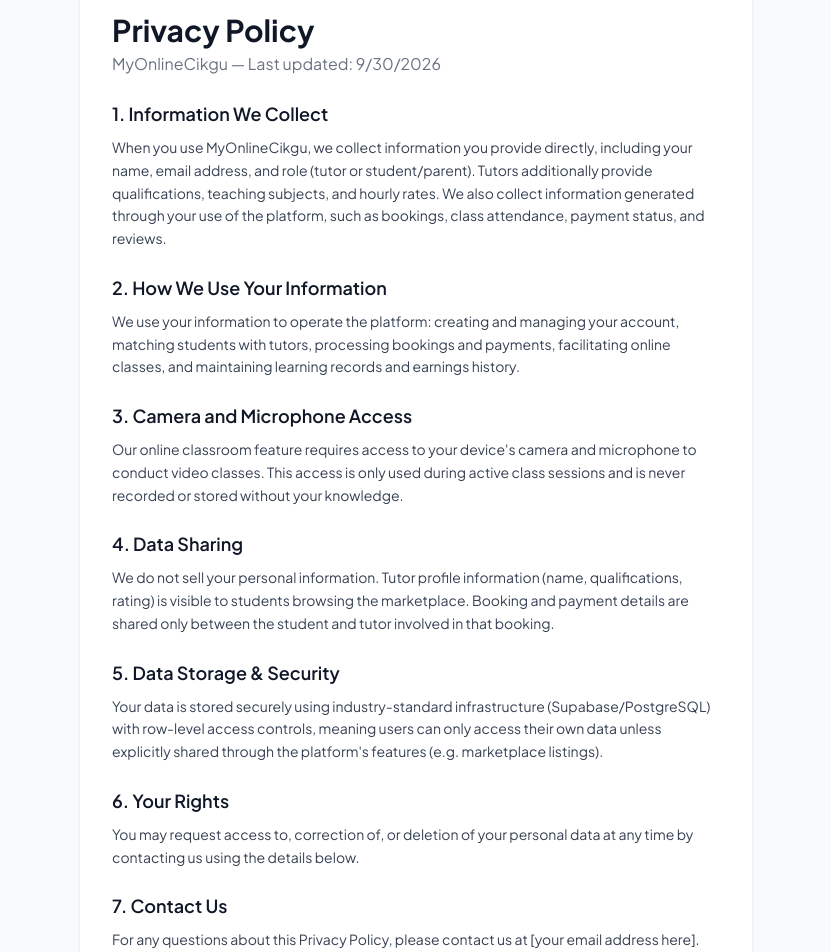
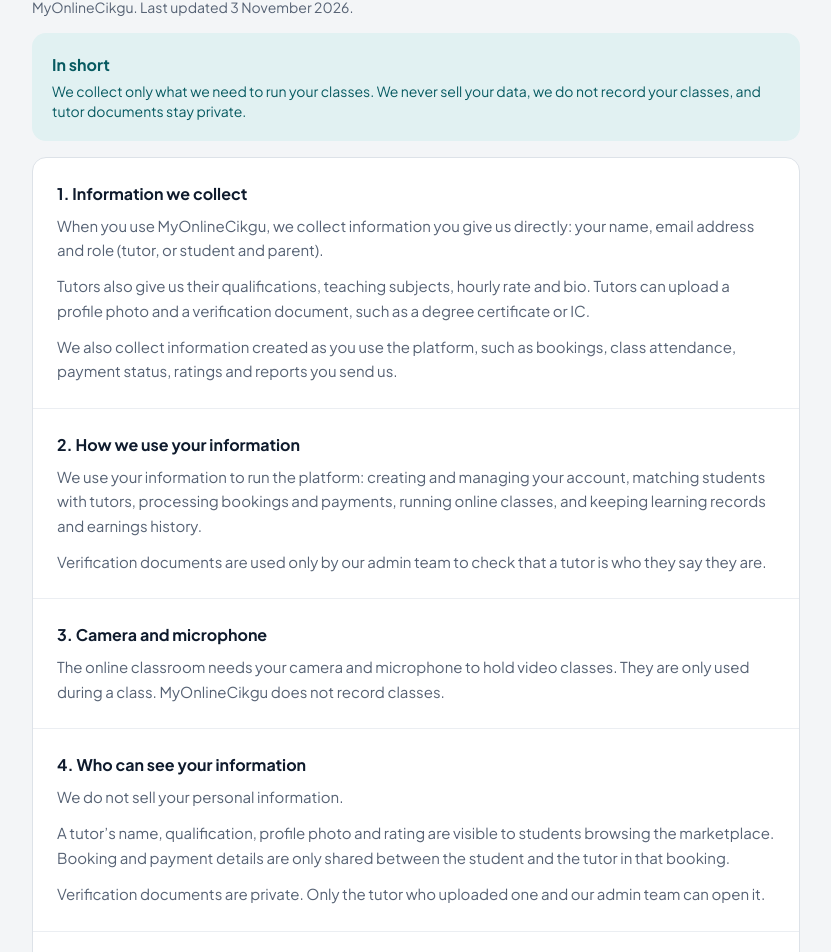
Before and after one commit to anassyarafi/myonlinecikgu, a Next.js app: page /privacy in a window 1280 px wide. Shown: the part 117-1069 px from the top of the page, without its empty margins (224-1055 px from the left). Built offline with nearby package versions, Linux system fonts and the light colour scheme; no server answers.

Commit message:
Redesign privacy page

```diff
--- a/app/privacy/page.tsx
+++ b/app/privacy/page.tsx
@@ -1,73 +1,97 @@
+// Replace this with your real contact email before publishing.
+const CONTACT_EMAIL = 'REPLACE-WITH-YOUR-EMAIL@example.com'
+
+const LAST_UPDATED = '3 November 2026'
+
+const sections = [
+  {
+    title: 'Information we collect',
+    body: [
+      'When you use MyOnlineCikgu, we collect information you give us directly: your name, email address and role (tutor, or student and parent).',
+      'Tutors also give us their qualifications, teaching subjects, hourly rate and bio. Tutors can upload a profile photo and a verification document, such as a degree certificate or IC.',
+      'We also collect information created as you use the platform, such as bookings, class attendance, payment status, ratings and reports you send us.',
+    ],
+  },
+  {
+    title: 'How we use your information',
+    body: [
+      'We use your information to run the platform: creating and managing your account, matching students with tutors, processing bookings and payments, running online classes, and keeping learning records and earnings history.',
+      'Verification documents are used only by our admin team to check that a tutor is who they say they are.',
+    ],
+  },
+  {
+    title: 'Camera and microphone',
+    body: [
+      'The online classroom needs your camera and microphone to hold video classes. They are only used during a class. MyOnlineCikgu does not record classes.',
+    ],
+  },
+  {
+    title: 'Who can see your information',
+    body: [
+      'We do not sell your personal information.',
+      'A tutor’s name, qualification, profile photo and rating are visible to students browsing the marketplace. Booking and payment details are only shared between the student and the tutor in that booking.',
+      'Verification documents are private. Only the tutor who uploaded one and our admin team can open it.',
+    ],
+  },
+  {
+    title: 'Storage and security',
+    body: [
+      'Your data is stored using Supabase, a database service with row-level access controls. This means users can only reach their own data unless it is meant to be shared through the platform, such as marketplace listings.',
+    ],
+  },
+  {
+    title: 'Your rights',
+    body: [
+      'You can ask to see, correct or delete your personal data at any time by contacting us using the details below.',
+    ],
+  },
+]
+
 export default function PrivacyPolicyPage() {
   return (
-    <div className="min-h-screen bg-gray-50 px-4 py-10">
-      <div className="max-w-2xl mx-auto bg-white rounded-2xl shadow p-8 space-y-6">
+    <main className="min-h-screen bg-[#F3F5F7] px-4 pt-5 pb-12">
+      <div className="max-w-3xl mx-auto space-y-4">
         <div>
-          <h1 className="text-3xl font-bold text-gray-900">Privacy Policy</h1>
-          <p className="text-gray-500 mt-1">MyOnlineCikgu — Last updated: {new Date().toLocaleDateString()}</p>
+          <h1 className="text-[26px] leading-tight font-extrabold tracking-tight text-[#0F1B2D]">Privacy policy</h1>
+          <p className="text-sm text-[#566274] mt-1">MyOnlineCikgu. Last updated {LAST_UPDATED}.</p>
         </div>
 
-        <section>
-          <h2 className="text-lg font-semibold text-gray-900 mb-2">1. Information We Collect</h2>
-          <p className="text-gray-700 text-sm leading-relaxed">
-            When you use MyOnlineCikgu, we collect information you provide directly, including your name, email
-            address, and role (tutor or student/parent). Tutors additionally provide qualifications, teaching
-            subjects, and hourly rates. We also collect information generated through your use of the platform,
-            such as bookings, class attendance, payment status, and reviews.
+        <div className="bg-[#E1F1F2] rounded-[14px] p-4 sm:p-5">
+          <p className="font-bold text-[#075A61]">In short</p>
+          <p className="text-sm text-[#075A61] mt-1">
+            We collect only what we need to run your classes. We never sell your data, we do not record your classes,
+            and tutor documents stay private.
           </p>
-        </section>
+        </div>
 
-        <section>
-          <h2 className="text-lg font-semibold text-gray-900 mb-2">2. How We Use Your Information</h2>
-          <p className="text-gray-700 text-sm leading-relaxed">
-            We use your information to operate the platform: creating and managing your account, matching
-            students with tutors, processing bookings and payments, facilitating online classes, and maintaining
-            learning records and earnings history.
-          </p>
-        </section>
+        <div className="bg-white border border-[#DDE2E8] rounded-[14px] divide-y divide-[#EBEEF2]">
+          {sections.map((s, i) => (
+            <section key={s.title} className="p-5 sm:p-6">
+              <h2 className="text-base font-bold text-[#0F1B2D]">
+                {i + 1}. {s.title}
+              </h2>
+              <div className="mt-2 space-y-3 max-w-prose">
+                {s.body.map((p) => (
+                  <p key={p} className="text-[15px] leading-relaxed text-[#566274]">
+                    {p}
+                  </p>
+                ))}
+              </div>
+            </section>
+          ))}
 
-        <section>
-          <h2 className="text-lg font-semibold text-gray-900 mb-2">3. Camera and Microphone Access</h2>
-          <p className="text-gray-700 text-sm leading-relaxed">
-            Our online classroom feature requires access to your device&apos;s camera and microphone to conduct
-            video classes. This access is only used during active class sessions and is never recorded or stored
-            without your knowledge.
-          </p>
-        </section>
-
-        <section>
-          <h2 className="text-lg font-semibold text-gray-900 mb-2">4. Data Sharing</h2>
-          <p className="text-gray-700 text-sm leading-relaxed">
-            We do not sell your personal information. Tutor profile information (name, qualifications, rating) is
-            visible to students browsing the marketplace. Booking and payment details are shared only between the
-            student and tutor involved in that booking.
-          </p>
-        </section>
-
-        <section>
-          <h2 className="text-lg font-semibold text-gray-900 mb-2">5. Data Storage & Security</h2>
-          <p className="text-gray-700 text-sm leading-relaxed">
-            Your data is stored securely using industry-standard infrastructure (Supabase/PostgreSQL) with
-            row-level access controls, meaning users can only access their own data unless explicitly shared
-            through the platform&apos;s features (e.g. marketplace listings).
-          </p>
-        </section>
-
-        <section>
-          <h2 className="text-lg font-semibold text-gray-900 mb-2">6. Your Rights</h2>
-          <p className="text-gray-700 text-sm leading-relaxed">
-            You may request access to, correction of, or deletion of your personal data at any time by
-            contacting us using the details below.
-          </p>
-        </section>
-
-        <section>
-          <h2 className="text-lg font-semibold text-gray-900 mb-2">7. Contact Us</h2>
-          <p className="text-gray-700 text-sm leading-relaxed">
-            For any questions about this Privacy Policy, please contact us at [your email address here].
-          </p>
-        </section>
+          <section className="p-5 sm:p-6">
+            <h2 className="text-base font-bold text-[#0F1B2D]">{sections.length + 1}. Contact us</h2>
+            <p className="mt-2 text-[15px] leading-relaxed text-[#566274] max-w-prose">
+              For any question about this policy, or to ask about your data, email us at{' '}
+              <a href={`mailto:${CONTACT_EMAIL}`} className="font-semibold text-[#0A7B83] hover:underline">
+                {CONTACT_EMAIL}
+              </a>
+              .
+            </p>
+          </section>
+        </div>
       </div>
-    </div>
+    </main>
   )
 }
--- a/app/receipt/[bookingId]/page.tsx
+++ b/app/receipt/[bookingId]/page.tsx
@@ -2,6 +2,7 @@
 
 import { useEffect, useState } from 'react'
 import { useParams, useRouter } from 'next/navigation'
+import Link from 'next/link'
 import { supabase } from '@/lib/supabase'
 
 type ReceiptData = {
@@ -22,6 +23,25 @@ type ReceiptData = {
 
 const PLATFORM_COMMISSION_RATE = 0.15
 
+const formatDateTime = (iso: string) =>
+  new Date(iso).toLocaleString('en-MY', {
+    weekday: 'short',
+    day: 'numeric',
+    month: 'short',
+    year: 'numeric',
+    hour: 'numeric',
+    minute: '2-digit',
+  })
+
+function Row({ label, value, strong }: { label: string; value: React.ReactNode; strong?: boolean }) {
+  return (
+    <div className="flex justify-between gap-4 text-sm">
+      <span className="text-[#566274] shrink-0">{label}</span>
+      <span className={`text-right ${strong ? 'font-bold' : 'font-semibold'} text-[#0F1B2D]`}>{value}</span>
+    </div>
+  )
+}
+
 export default function ReceiptPage() {
   const params = useParams()
   const router = useRouter()
@@ -33,7 +53,9 @@ export default function ReceiptPage() {
 
   useEffect(() => {
     const init = async () => {
-      const { data: { user } } = await supabase.auth.getUser()
+      const {
+        data: { user },
+      } = await supabase.auth.getUser()
       if (!user) {
         router.push('/login')
         return
@@ -62,110 +84,109 @@ export default function ReceiptPage() {
 
   if (loading) {
     return (
-      <div className="min-h-screen bg-[#F6F3EC] flex items-center justify-center text-[#1C3529]">
-        Loading...
-      </div>
+      <main className="min-h-screen bg-[#F3F5F7] px-4 pt-5">
+        <div className="max-w-md mx-auto h-96 bg-[#E6EAEE] rounded-[14px] animate-pulse" />
+      </main>
     )
   }
 
   if (notAllowed || !receipt) {
     return (
-      <div className="min-h-screen bg-[#F6F3EC] flex items-center justify-center">
-        <p className="text-[#332B1F]">Receipt not found or you don&apos;t have access.</p>
-      </div>
+      <main className="min-h-screen bg-[#F3F5F7] flex items-center justify-center px-4">
+        <div className="text-center">
+          <p className="font-bold text-[#0F1B2D]">Receipt not found</p>
+          <p className="text-sm text-[#566274] mt-1">It may not exist, or you may not have access to it.</p>
+          <Link
+            href="/my-learning"
+            className="mt-4 h-11 px-5 rounded-[10px] border border-[#0A7B83] bg-white text-[#075A61] text-sm font-bold hover:bg-[#E1F1F2] inline-flex items-center"
+          >
+            Back to My learning
+          </Link>
+        </div>
+      </main>
     )
   }
 
   const price = receipt.classes?.price || 0
-  const commission = price * PLATFORM_COMMISSION_RATE
+  const platformFee = price * PLATFORM_COMMISSION_RATE
   const isPaid = receipt.payment_status === 'paid'
   const isRefunded = receipt.payment_status === 'refunded'
 
+  const statusStyle = isPaid
+    ? 'bg-[#E1F1F2] text-[#075A61]'
+    : isRefunded
+    ? 'bg-[#F6DAD5] text-[#A23E2A]'
+    : 'bg-[#FCEFD2] text-[#8A6111]'
+  const statusLabel = isPaid ? 'Paid' : isRefunded ? 'Refunded' : 'Payment pending'
+
   return (
-    <div className="min-h-screen bg-[#F6F3EC] px-4 py-10 print:bg-white">
-      <div className="max-w-md mx-auto bg-white border-2 border-[#D8D2C4] rounded-2xl p-8 print:shadow-none print:border-0">
-        <div className="text-center mb-6 border-b-2 border-[#D8D2C4] pb-6">
-          <h1
-            className="text-2xl font-semibold text-[#2B5D45]"
-            style={{ fontFamily: 'var(--font-display)' }}
-          >
-            MyOnlineCikgu
-          </h1>
-          <p className="text-sm text-[#4A4437]">Digital Receipt</p>
-        </div>
+    <main className="min-h-screen bg-[#F3F5F7] px-4 pt-5 pb-10 print:bg-white print:p-0">
+      <div className="max-w-md mx-auto">
+        <Link
+          href="/my-learning"
+          className="inline-flex items-center gap-1 h-11 text-sm font-semibold text-[#0A7B83] hover:underline print:hidden"
+        >
+          <svg width="16" height="16" viewBox="0 0 24 24" fill="none" stroke="currentColor" strokeWidth="2.4" strokeLinecap="round" strokeLinejoin="round" aria-hidden="true">
+            <path d="m15 5-7 7 7 7" />
+          </svg>
+          My learning
+        </Link>
 
-        <div className="space-y-2 text-sm pb-4 border-b border-[#EFEAE0]">
-          <div className="flex justify-between">
-            <span className="text-[#4A4437]">Receipt No.</span>
-            <span className="font-mono text-[#1C3529]">{receipt.id.slice(0, 8).toUpperCase()}</span>
-          </div>
-          <div className="flex justify-between">
-            <span className="text-[#4A4437]">Date Issued</span>
-            <span className="text-[#1C3529]">{new Date(receipt.created_at).toLocaleString()}</span>
-          </div>
-          <div className="flex justify-between">
-            <span className="text-[#4A4437]">Status</span>
-            <span
-              className={`font-semibold ${
-                isPaid ? 'text-[#2B5D45]' : isRefunded ? 'text-[#C6503F]' : 'text-[#4A4437]'
-              }`}
-            >
-              {isPaid ? 'Paid' : isRefunded ? 'Refunded' : receipt.payment_status}
+        <div className="bg-white border border-[#DDE2E8] rounded-[14px] overflow-hidden print:border-0">
+          <div className="p-6 text-center border-b border-[#DDE2E8]">
+            <span className="w-11 h-11 rounded-[12px] bg-[#0A7B83] inline-flex items-center justify-center">
+              <svg width="22" height="22" viewBox="0 0 24 24" fill="none" stroke="#fff" strokeWidth="2.4" strokeLinecap="round" strokeLinejoin="round" aria-hidden="true">
+                <path d="M2 5h6a4 4 0 0 1 4 4v11a3 3 0 0 0-3-3H2z" />
+                <path d="M22 5h-6a4 4 0 0 0-4 4v11a3 3 0 0 1 3-3h7z" />
+              </svg>
+            </span>
+            <h1 className="text-xl font-extrabold tracking-tight text-[#0F1B2D] mt-3">MyOnlineCikgu</h1>
+            <p className="text-sm text-[#566274]">Digital receipt</p>
+            <span className={`inline-flex items-center h-7 px-3 rounded-full text-sm font-bold mt-3 ${statusStyle}`}>
+              {statusLabel}
             </span>
           </div>
-        </div>
 
-        <div className="space-y-2 text-sm py-4 border-b border-[#EFEAE0]">
-          <div className="flex justify-between">
-            <span className="text-[#4A4437]">Student</span>
-            <span className="text-[#1C3529] font-medium">{receipt.profiles?.full_name ?? 'Unknown'}</span>
+          <div className="p-6 space-y-3 border-b border-[#EBEEF2]">
+            <Row label="Receipt no." value={<span className="font-mono">{receipt.id.slice(0, 8).toUpperCase()}</span>} />
+            <Row label="Date issued" value={formatDateTime(receipt.created_at)} />
           </div>
-          <div className="flex justify-between">
-            <span className="text-[#4A4437]">Tutor</span>
-            <span className="text-[#1C3529] font-medium">
-              {receipt.classes?.tutor_profiles?.profiles?.full_name ?? 'Unknown'}
-            </span>
+
+          <div className="p-6 space-y-3 border-b border-[#EBEEF2]">
+            <Row label="Student" value={receipt.profiles?.full_name ?? 'Unknown'} />
+            <Row label="Tutor" value={receipt.classes?.tutor_profiles?.profiles?.full_name ?? 'Unknown'} />
+            <Row label="Class" value={receipt.classes?.title} />
+            <Row
+              label="Subject"
+              value={
+                receipt.classes?.subjects
+                  ? `${receipt.classes.subjects.name}, ${receipt.classes.subjects.education_level}`
+                  : '-'
+              }
+            />
+            <Row label="Scheduled" value={receipt.classes?.scheduled_at ? formatDateTime(receipt.classes.scheduled_at) : '-'} />
           </div>
-          <div className="flex justify-between">
-            <span className="text-[#4A4437]">Class</span>
-            <span className="text-[#1C3529] text-right">{receipt.classes?.title}</span>
-          </div>
-          <div className="flex justify-between">
-            <span className="text-[#4A4437]">Subject</span>
-            <span className="text-[#1C3529]">
-              {receipt.classes?.subjects?.name} ({receipt.classes?.subjects?.education_level})
-            </span>
-          </div>
-          <div className="flex justify-between">
-            <span className="text-[#4A4437]">Scheduled</span>
-            <span className="text-[#1C3529]">
-              {receipt.classes?.scheduled_at && new Date(receipt.classes.scheduled_at).toLocaleString()}
-            </span>
-          </div>
-        </div>
 
-        <div className="space-y-2 text-sm py-4">
-          <div className="flex justify-between">
-            <span className="text-[#4A4437]">Class Fee</span>
-            <span className="text-[#1C3529]">RM{price.toFixed(2)}</span>
-          </div>
-          <div className="flex justify-between text-[#4A4437]">
-            <span>Platform Commission ({(PLATFORM_COMMISSION_RATE * 100).toFixed(0)}%)</span>
-            <span>RM{commission.toFixed(2)}</span>
-          </div>
-          <div className="flex justify-between font-semibold text-base text-[#1C3529] border-t-2 border-[#D8D2C4] pt-3 mt-3">
-            <span>Total {isRefunded ? 'Refunded' : 'Paid'}</span>
-            <span className="text-[#E3A73B]">RM{price.toFixed(2)}</span>
+          <div className="p-6 space-y-3">
+            <Row label="Class fee" value={`RM${price.toFixed(2)}`} />
+            <div className="flex justify-between gap-4 text-[13px] text-[#566274]">
+              <span>Includes platform fee ({(PLATFORM_COMMISSION_RATE * 100).toFixed(0)}%)</span>
+              <span>RM{platformFee.toFixed(2)}</span>
+            </div>
+            <div className="flex justify-between items-center border-t border-[#DDE2E8] pt-4">
+              <span className="font-bold text-[#0F1B2D]">Total {isRefunded ? 'refunded' : 'paid'}</span>
+              <span className="text-2xl font-extrabold text-[#0F1B2D]">RM{price.toFixed(2)}</span>
+            </div>
           </div>
         </div>
 
         <button
           onClick={() => window.print()}
-          className="w-full mt-4 bg-[#2B5D45] text-white py-2.5 rounded-full font-medium hover:bg-[#1F4634] print:hidden"
+          className="w-full h-12 mt-4 rounded-[10px] bg-[#0A7B83] text-white font-bold hover:bg-[#075A61] print:hidden"
         >
-          Print / Save as PDF
+          Print or save as PDF
         </button>
       </div>
-    </div>
+    </main>
   )
 }
```
